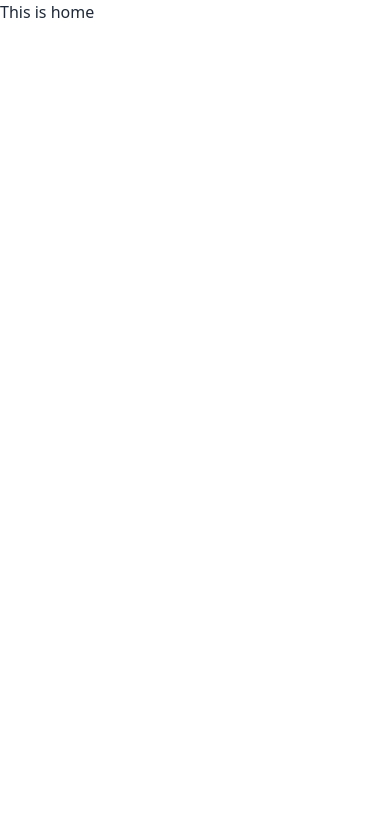
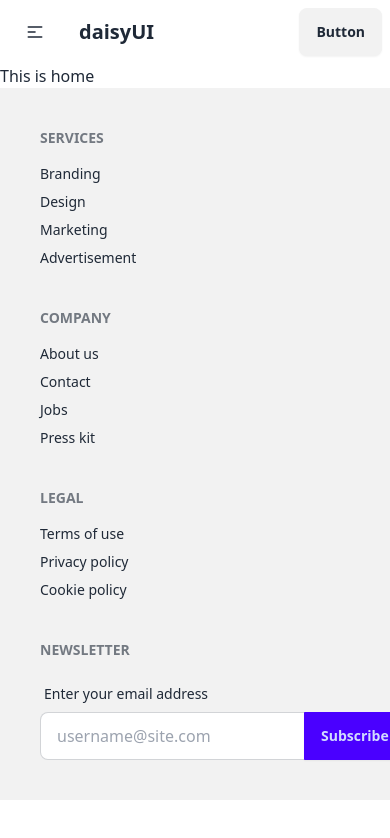
Before and after one commit to Emranhossainshuvo/new-me, a React (Vite) app: page / in a window 390 px wide. Shown: the top 838 px of the page. Built offline with nearby package versions, Linux system fonts and the light colour scheme.

Commit message:
basic and responsive navbar created

```diff
--- a/src/Layout/Main.jsx
+++ b/src/Layout/Main.jsx
@@ -1,12 +1,15 @@
-import React from 'react';
-import { Outlet } from 'react-router-dom';
+import { Outlet } from "react-router-dom";
+import Footer from "../pages/Shared/Footer/Footer";
+import Navbar from "../pages/Shared/Navbar/Navbar";
 
 const Main = () => {
-    return (
-        <div>
-          <Outlet></Outlet>
-        </div>
-    );
+  return (
+    <div>
+      <Navbar></Navbar>
+      <Outlet></Outlet>
+      <Footer></Footer>
+    </div>
+  );
 };
 
 export default Main;
--- a/src/main.jsx
+++ b/src/main.jsx
@@ -8,6 +8,8 @@
 
 ReactDOM.createRoot(document.getElementById('root')).render(
   <React.StrictMode>
+        <div className='max-w-screen-2xl mx-auto'>
         <RouterProvider router={router} />
+        </div>
   </React.StrictMode>,
 )
--- /dev/null
+++ b/src/pages/Shared/Navbar/Navbar.jsx
@@ -0,0 +1,54 @@
+const Navbar = () => {
+  const navlinks =
+    <>
+      <li>
+        <a>Submenu 1</a>
+      </li>
+      <li>
+        <a>Submenu 2</a>
+      </li>
+    </>
+  ;
+
+  return (
+    <>
+      <div className="navbar bg-base-100">
+        <div className="navbar-start">
+          <div className="dropdown">
+            <div tabIndex={0} role="button" className="btn btn-ghost lg:hidden">
+              <svg
+                xmlns="http://www.w3.org/2000/svg"
+                className="h-5 w-5"
+                fill="none"
+                viewBox="0 0 24 24"
+                stroke="currentColor"
+              >
+                <path
+                  strokeLinecap="round"
+                  strokeLinejoin="round"
+                  strokeWidth="2"
+                  d="M4 6h16M4 12h8m-8 6h16"
+                />
+              </svg>
+            </div>
+            <ul
+              tabIndex={0}
+              className="menu menu-sm dropdown-content mt-3 z-[1] p-2 shadow bg-base-100 rounded-box w-52"
+            >
+                {navlinks}
+            </ul>
+          </div>
+          <a className="btn btn-ghost text-xl">daisyUI</a>
+        </div>
+        <div className="navbar-center hidden lg:flex">
+          <ul className="menu menu-horizontal px-1"> {navlinks}</ul>
+        </div>
+        <div className="navbar-end">
+          <a className="btn">Button</a>
+        </div>
+      </div>
+    </>
+  );
+};
+
+export default Navbar;
```
